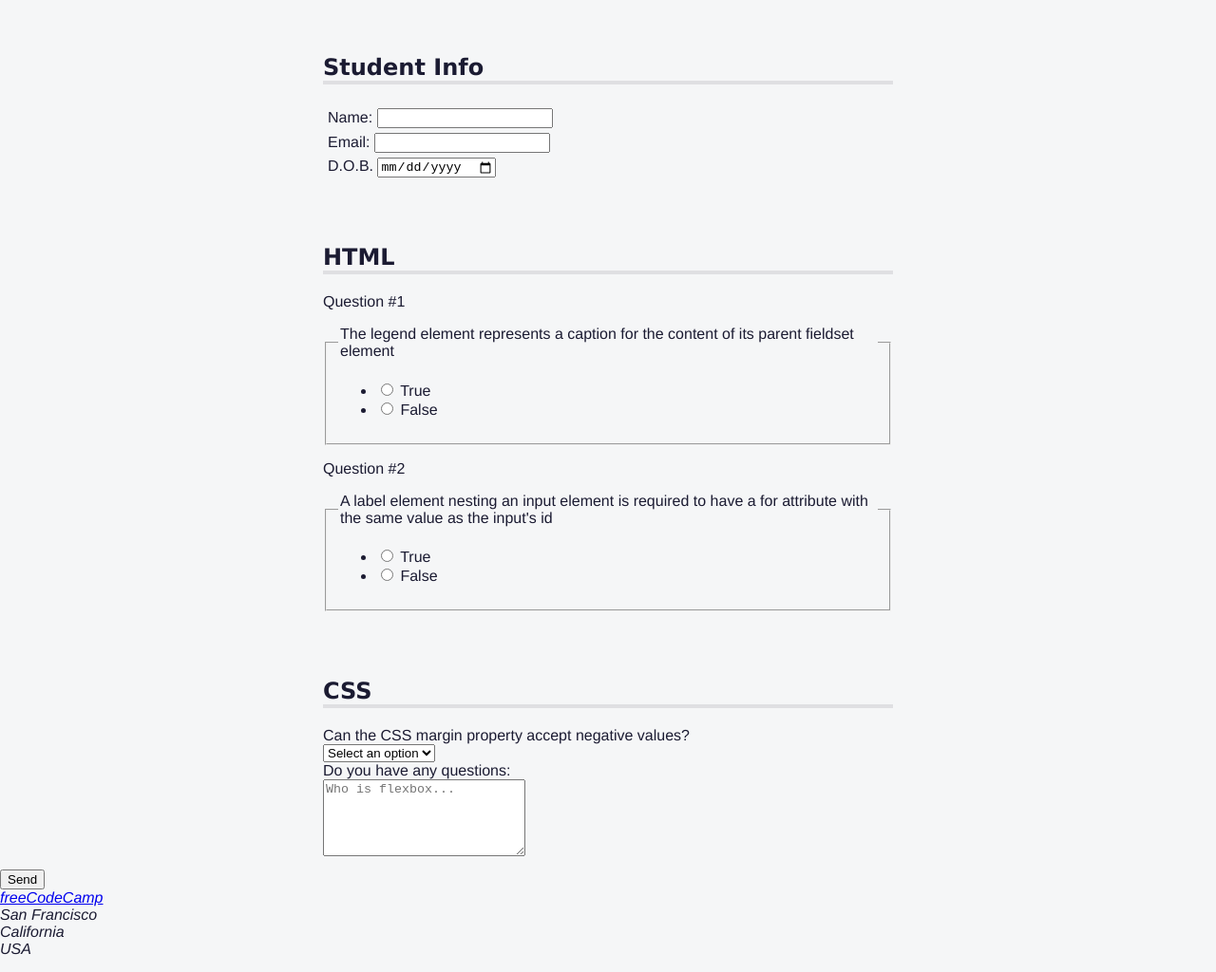
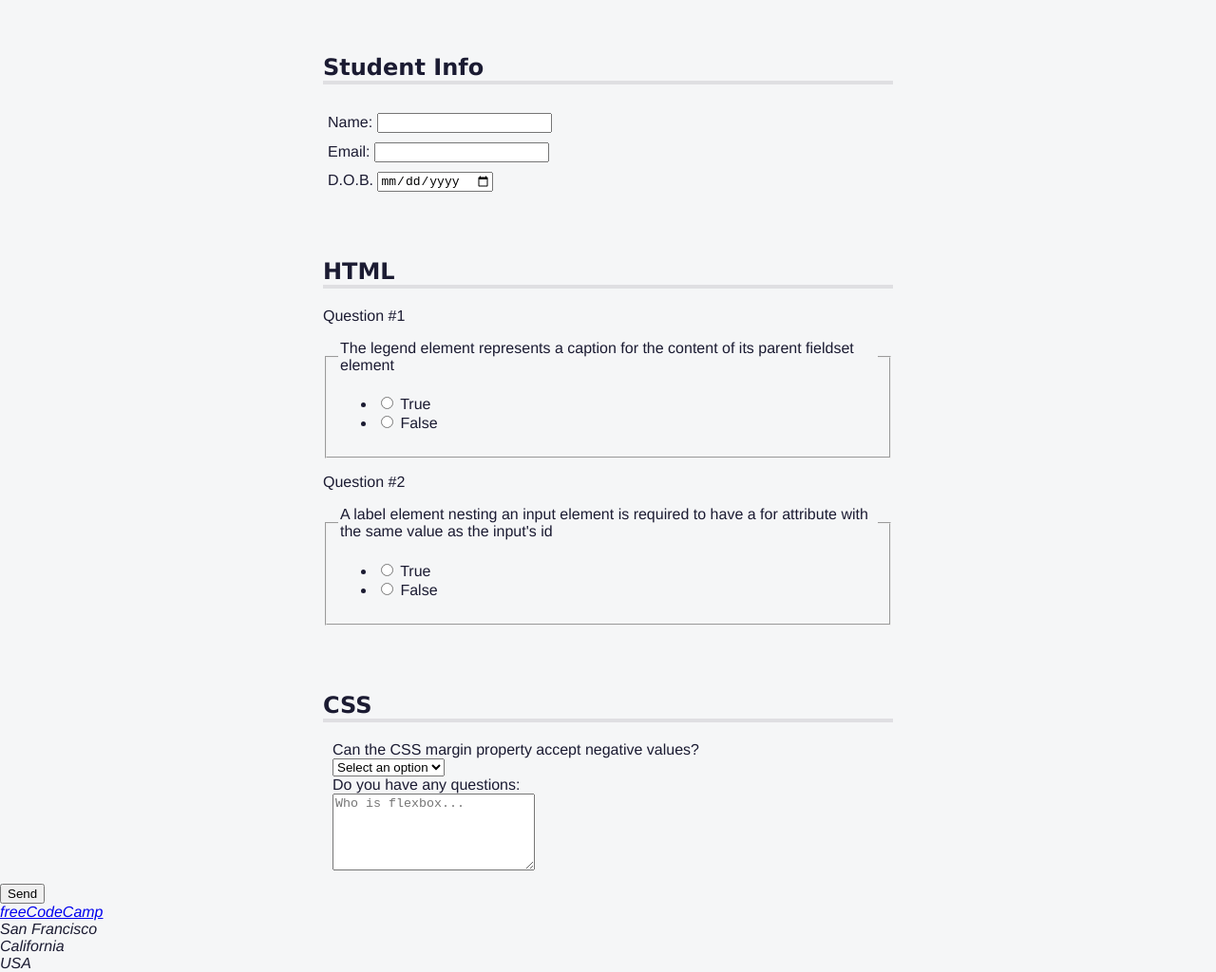
Before and after one commit to Animalfox/Accessibility-Quiz, a website built with Vite: page index.html in a window 1280 px wide. Shown: the part 53-1077 px from the top of the page at 95% size. Built offline with nearby package versions, Linux system fonts and the light colour scheme.

Commit message:
Give the .formrow elements top margin, and left and right padding. The other padding values should be 0.
Then, increase the font size for all input elements

```diff
--- a/styles.css
+++ b/styles.css
@@ -80,12 +80,21 @@ h2 {
 
 h2 {
   border-bottom: 4px solid #dfdfe2;
-  margin-top: 0;
+  margin-top: 0px;
   padding-top: 60px;
 }
 
 .info {
-  padding: 5px 0 0 5px;
+  padding: 10px 0 0 5px;
+}
+
+.formrow {
+  margin-top: 10px;
+  padding: 0 10px;
+}
+
+input {
+  font-size: 13px;
 }
 
 p::before {
```
